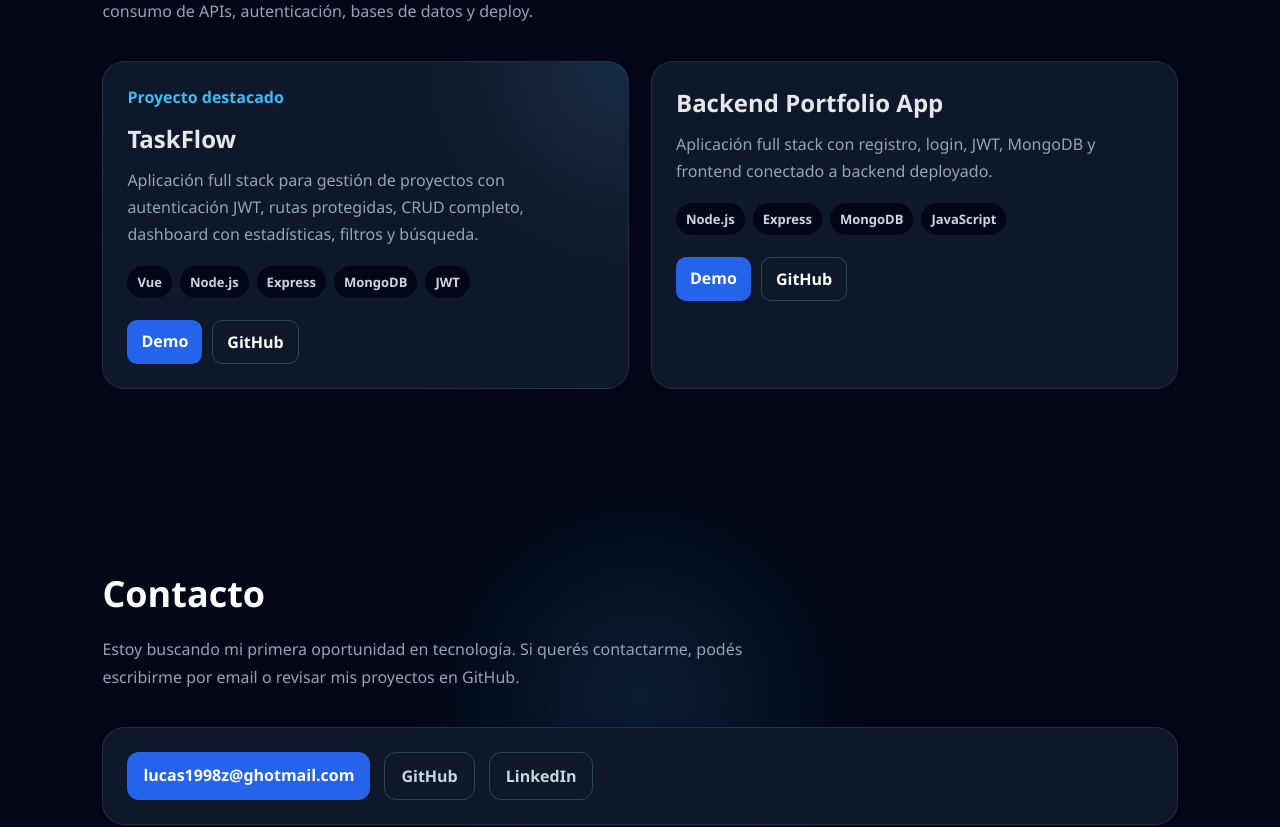
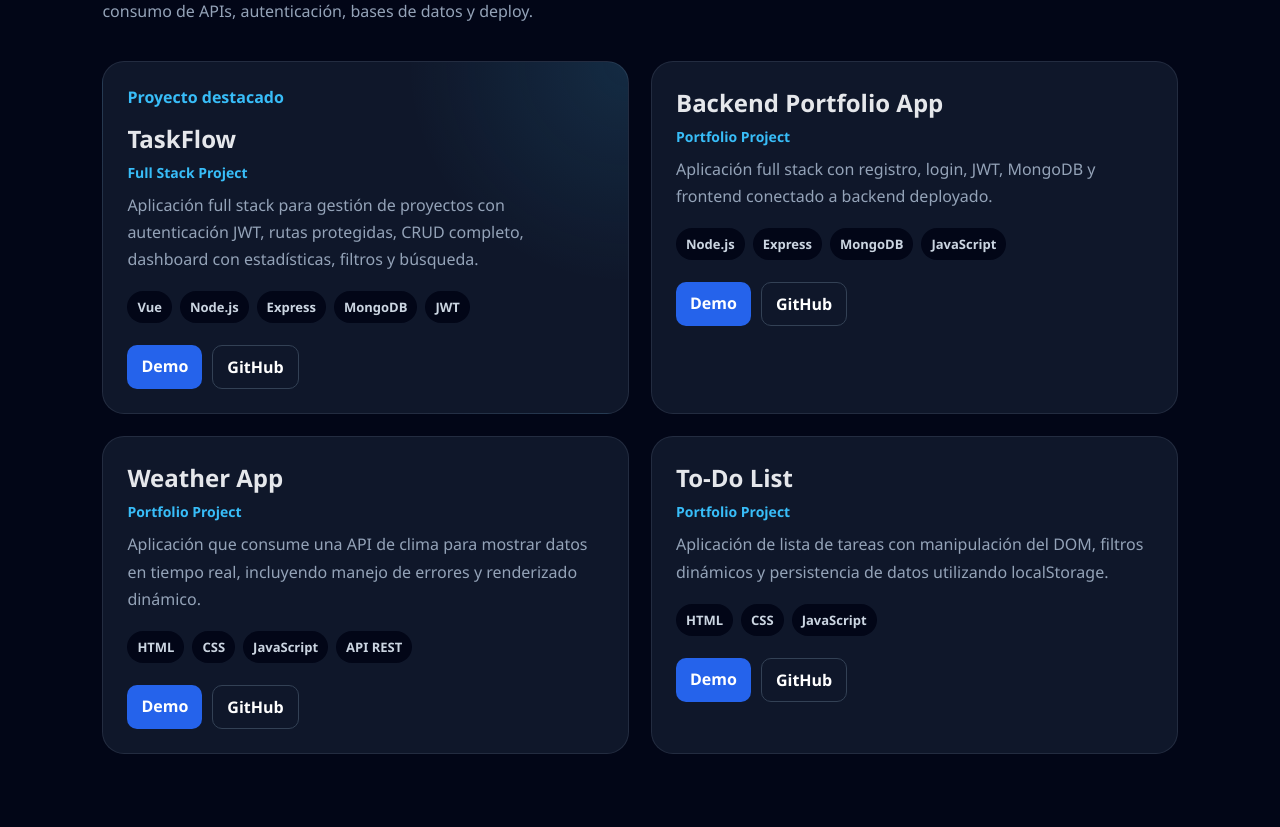
Before and after one commit to LucasPatricioRey/portfolio-lucasRey, a Vue app: page / in a window 1280 px wide. Shown: the part 1960-2787 px from the top of the page. Built offline with nearby package versions, Linux system fonts and the light colour scheme.

Commit message:
feat: enhance portfolio UI with animations, glow effects, improved project cards and UX refinements

```diff
--- a/src/components/ProjectCard.vue
+++ b/src/components/ProjectCard.vue
@@ -10,7 +10,10 @@
 
     <h3>{{ project.title }}</h3>
 
-    <p>{{ project.description }}</p>
+    <p class="type" v-if="project.featured">Full Stack Project</p>
+    <p class="type" v-else>Portfolio Project</p>
+
+    <p class="description">{{ project.description }}</p>
 
     <div class="techs">
       <span v-for="tech in project.technologies" :key="tech">
@@ -35,7 +38,8 @@
 }
 
 .project-card:hover {
-  transform: translateY(-5px);
+  transform: translateY(-6px) scale(1.01);
+  box-shadow: 0 20px 50px rgba(0, 0, 0, 0.35);
   border-color: rgba(56, 189, 248, 0.45);
 }
 
@@ -54,10 +58,17 @@
 
 h3 {
   font-size: 24px;
-  margin-bottom: 12px;
+  margin-bottom: 8px;
 }
 
-p {
+.type {
+  color: #38bdf8;
+  font-weight: 700;
+  margin-bottom: 10px;
+  font-size: 14px;
+}
+
+.description {
   color: #94a3b8;
   line-height: 1.7;
   margin-bottom: 18px;
--- a/src/data/projects.js
+++ b/src/data/projects.js
@@ -16,5 +16,23 @@
     demo: "https://backendloginregisteruser.netlify.app",
     github: "https://github.com/LucasPatricioRey/backend-portafolio",
     featured: false
+  },
+  {
+    title: "Weather App",
+    description:
+      "Aplicación que consume una API de clima para mostrar datos en tiempo real, incluyendo manejo de errores y renderizado dinámico.",
+    technologies: ["HTML", "CSS", "JavaScript", "API REST"],
+    demo: "https://appdelclimaonline.netlify.app",
+    github: "https://github.com/LucasPatricioRey/weatherApp",
+    featured: false
+  },
+  {
+    title: "To-Do List",
+    description:
+      "Aplicación de lista de tareas con manipulación del DOM, filtros dinámicos y persistencia de datos utilizando localStorage.",
+    technologies: ["HTML", "CSS", "JavaScript"],
+    demo: "https://listadetareaspendientes.netlify.app",
+    github: "https://github.com/LucasPatricioRey/to-do-list",
+    featured: false
   }
 ];
--- a/src/style.css
+++ b/src/style.css
@@ -44,6 +44,8 @@
   color: #38bdf8;
 }
 
+
+
 @media (max-width: 768px) {
   section {
     padding: 70px 6%;
```
